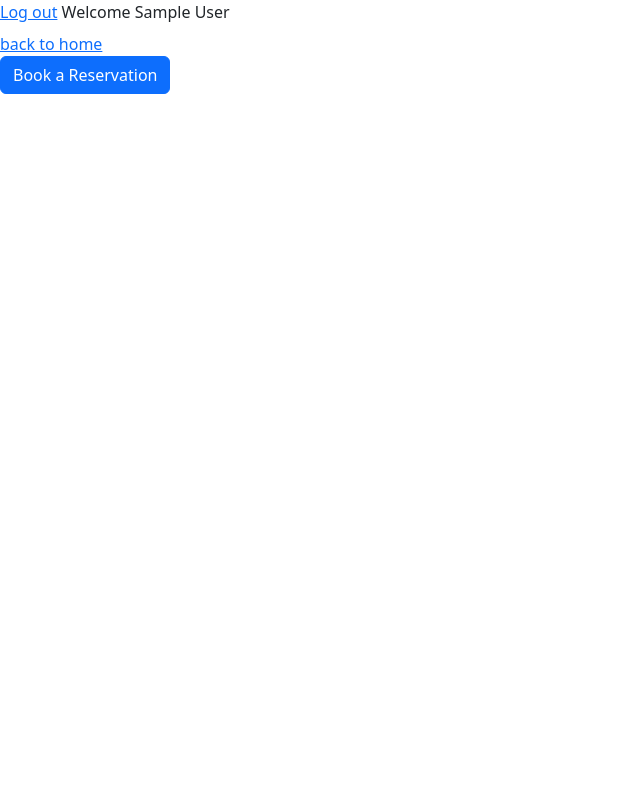
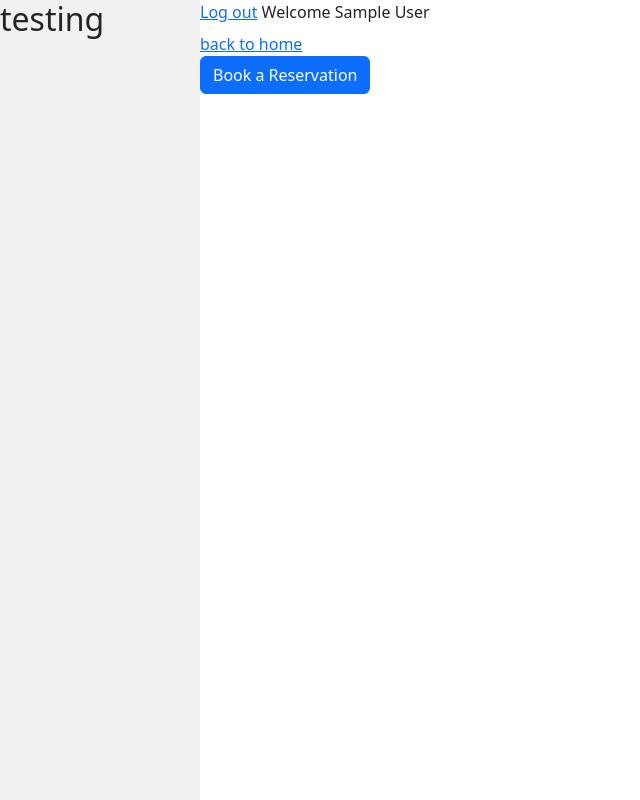
Before and after one commit to Kephenrick/DBDesign_Project, a Flask app: page / in a window 1280 px wide. Shown: the whole page, without its empty margins (0-640 px from the left). Run offline with Flask 3, Linux system fonts and the light colour scheme; the visitor is signed in with stand-in values (Sample User, id 1); data that the repository does not hold is empty.

Commit message:
First css prototype

```diff
--- /dev/null
+++ b/static/sidebar.css
@@ -0,0 +1,14 @@
+.sidebar {
+    margin: 0;
+    padding: 0;
+    width: 200px;
+    background-color: #f1f1f1;
+    position: fixed;
+    height: 100%;
+    overflow: auto;
+}
+
+.content{
+    margin-left: 200px;
+    margin-right: 20%;
+}
--- a/templates/index.html
+++ b/templates/index.html
@@ -7,16 +7,22 @@
     <title>Document</title>
 </head>
 <body>
+    {% extends 'sidebar.html' %}
+
+    {% block content %}
+
     {% if 'loggedin' not in session %}
     <script language="javascript" type="text/javascript">
         window.history.forward();
     </script>
 
+    <div class="content">
         <a href="/login">User Login</a>
         <br>
         <a href="/login/admin">Admin Login</a>
         <br>
         Not logged in
+    </div>
     {% endif %}
 
     {% if 'loggedin' in session%}
@@ -24,6 +30,7 @@
         window.history.forward();
     </script>
 
+    <div class="content">
         <a href="/logout">Log out</a>
         Welcome {{ session['username'] }}
         <h2>{{ deletemsg }}</h2>
@@ -47,7 +54,10 @@
         <div>
             <a href="/add" class="btn btn-primary">Book a Reservation</a>
         </div>
+    </div>
     {% endif %}
+
+    {% endblock %}
 
     <script src="https://cdn.jsdelivr.net/npm/bootstrap@5.3.5/dist/js/bootstrap.bundle.min.js" integrity="sha384-k6d4wzSIapyDyv1kpU366/PK5hCdSbCRGRCMv+eplOQJWyd1fbcAu9OCUj5zNLiq" crossorigin="anonymous"></script>
 </body>
--- /dev/null
+++ b/templates/sidebar.html
@@ -0,0 +1,19 @@
+<!DOCTYPE html>
+<html lang="en">
+<head>
+    <meta charset="UTF-8">
+    <meta name="viewport" content="width=device-width, initial-scale=1.0">
+    <link href="https://cdn.jsdelivr.net/npm/bootstrap@5.3.5/dist/css/bootstrap.min.css" rel="stylesheet" integrity="sha384-SgOJa3DmI69IUzQ2PVdRZhwQ+dy64/BUtbMJw1MZ8t5HZApcHrRKUc4W0kG879m7" crossorigin="anonymous">
+    <link rel="stylesheet" href="{{ url_for('static', filename='sidebar.css') }}">
+    <title>Document</title>
+</head>
+<body>
+    <nav class="sidebar">
+        <h2>testing</h2>
+    </nav>
+    {% block content %}
+    {% endblock %}
+
+    <script src="https://cdn.jsdelivr.net/npm/bootstrap@5.3.5/dist/js/bootstrap.bundle.min.js" integrity="sha384-k6d4wzSIapyDyv1kpU366/PK5hCdSbCRGRCMv+eplOQJWyd1fbcAu9OCUj5zNLiq" crossorigin="anonymous"></script>
+</body>
+</html>
```
Also changed, not shown: templates/addBooking.html (+8 -0 lines), templates/register.html (deleted, +0 -20 lines), templates/updateBooking.html (+8 -0 lines), templates/userLogin.html (+8 -0 lines). Lines whose indentation alone changed are shown as unchanged.
